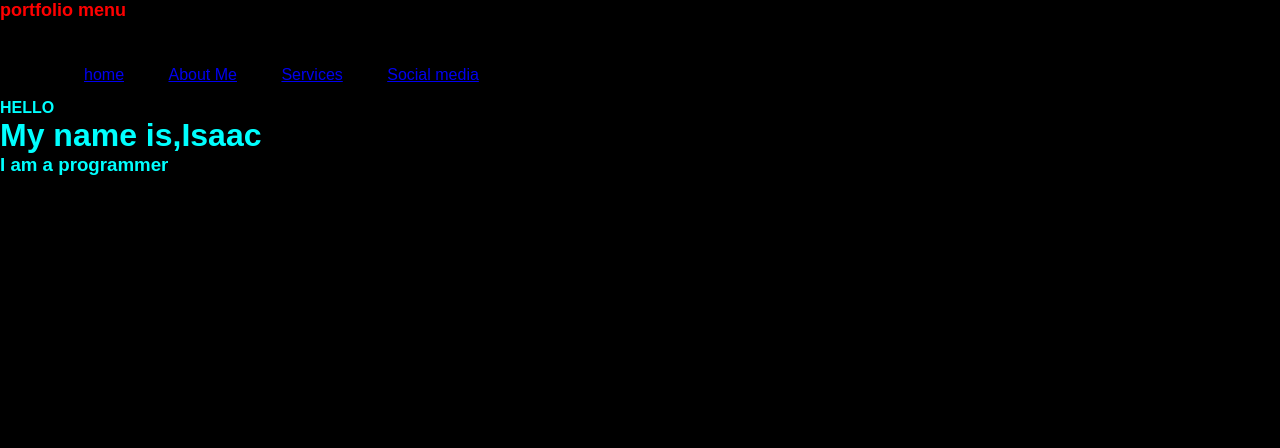
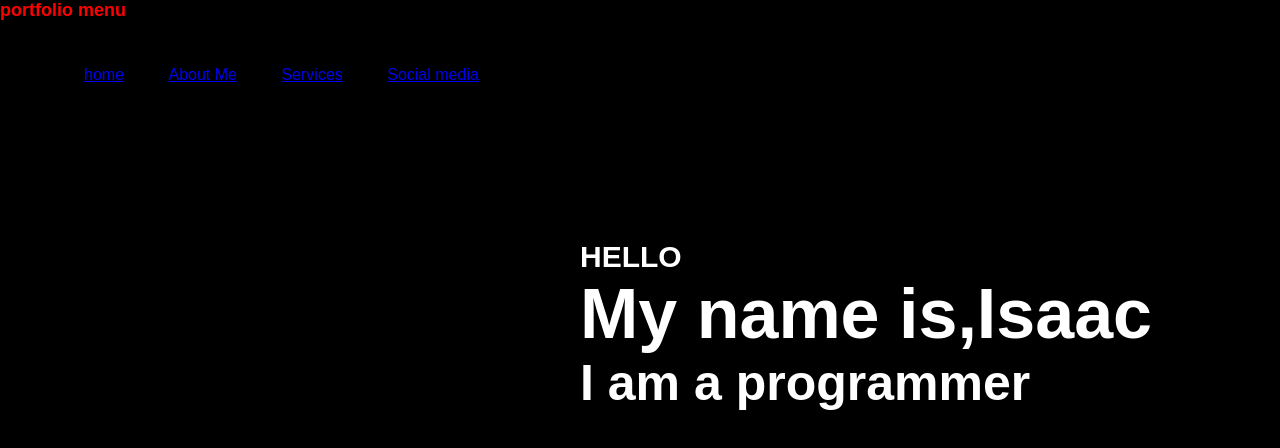
Before and after one commit to Isaac-Ngahu/website_repository, a plain HTML site: page index.html in a window 1280 px wide. Drawn offline with Linux system fonts and the light colour scheme.

Commit message:
heading settings

```diff
--- a/style.css
+++ b/style.css
@@ -43,8 +43,20 @@ nav ul li a:hover{
     color:red;
     transition: .5s;
 }
-h1,
-h3,
- h4{
-color:aqua;
+.info{
+    position:absolute;
+    top:30%;
+    right:10%
 }
+h1{
+    color:white;
+    font-size:70px;
+}
+h3{
+    color:white;
+    font-size:50px;
+}
+h4{
+    color:white;
+    font-size:30px;
+}
```
